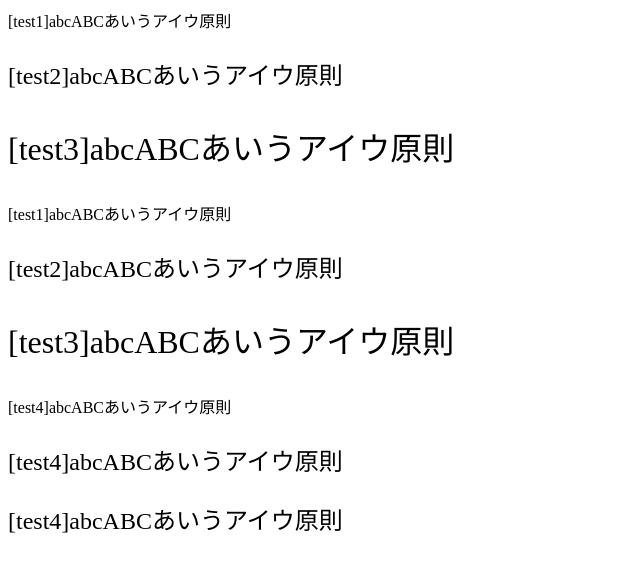
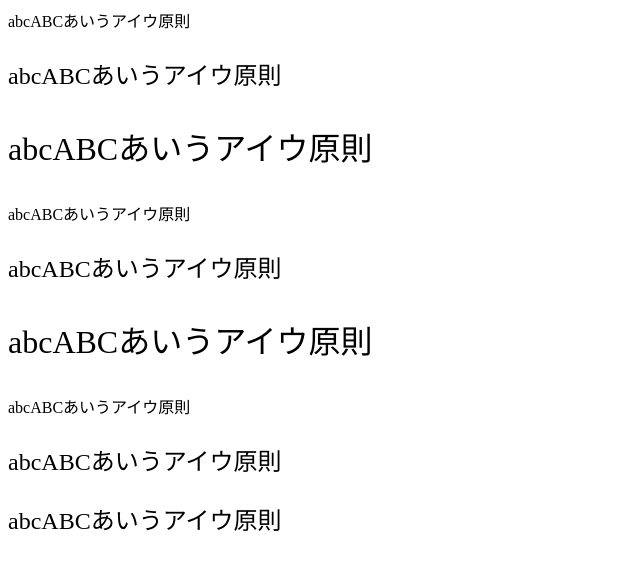
Before and after one commit to shoheiokumatsu/userinterfacetest.github.io, a plain HTML site: page index.html in a window 1280 px wide. Shown: the whole page, without its empty margins (0-640 px from the left). Drawn offline with Linux system fonts and the light colour scheme.

Commit message:
文字列変更

```diff
--- a/index.html
+++ b/index.html
@@ -35,31 +35,31 @@
 
  <body>
   <p class="test-1-0rem">
-    [test1]abcABCあいうアイウ原則
+    abcABCあいうアイウ原則
   </p>
   <p class="test-1-5rem">
-    [test2]abcABCあいうアイウ原則
+    abcABCあいうアイウ原則
   </p>
   <p class="test-2-0rem">
-    [test3]abcABCあいうアイウ原則
+    abcABCあいうアイウ原則
   </p>
   <p class="test-1-0em">
-    [test1]abcABCあいうアイウ原則
+    abcABCあいうアイウ原則
   </p>
   <p class="test-1-5em">
-    [test2]abcABCあいうアイウ原則
+    abcABCあいうアイウ原則
   </p>
   <p class="test-2-0em">
-    [test3]abcABCあいうアイウ原則
+    abcABCあいうアイウ原則
   </p>
   <p class="test-default">
-    [test4]abcABCあいうアイウ原則
+    abcABCあいうアイウ原則
   </p>
   <p class="test-24px">
-    [test4]abcABCあいうアイウ原則
+    abcABCあいうアイウ原則
   </p>
   <p class="test-18pt">
-    [test4]abcABCあいうアイウ原則
+    abcABCあいうアイウ原則
   </p>
  </body>
 
```
